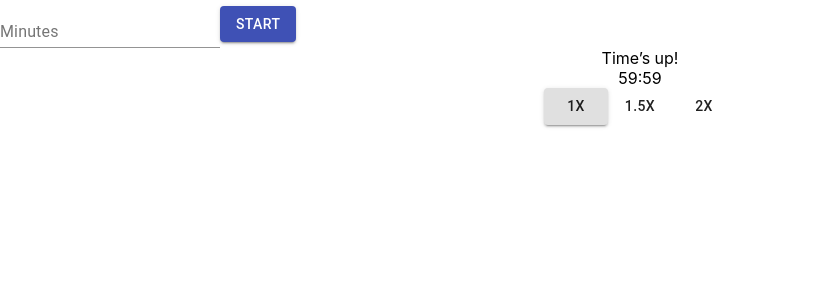
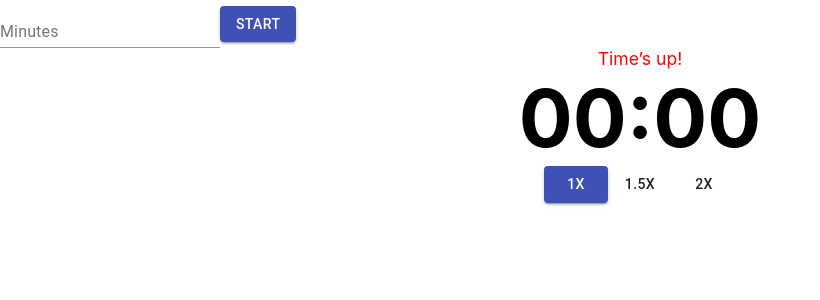
Before and after one commit to Kreozot/dcs-task-1, a React (Create React App) app: page / in a window 1280 px wide. Shown: the top 300 px of the page, without its empty margins (0-820 px from the left). Built offline with nearby package versions, Linux system fonts and the light colour scheme.

Commit message:
Timer text styles changing

```diff
--- a/src/App.jsx
+++ b/src/App.jsx
@@ -15,8 +15,11 @@ function App() {
   const [isPaused, setIsPaused] = useState(true);
 
   const tick = useCallback(() => {
-    setIsPaused(seconds === 0);
-    setSeconds(seconds - 1);
+    if (seconds === 0) {
+      setIsPaused(true);
+    } else {
+      setSeconds(seconds - 1);
+    }
   }, [seconds]);
 
   useInterval(tick, isPaused ? null : speed);
--- a/src/common/const.js
+++ b/src/common/const.js
@@ -1 +1,4 @@
 export const BASE_TIMEOUT = 1000;
+
+export const ATTENTION_SECONDS_LEFT = 20;
+export const ALARM_SECONDS_LEFT = 10;
--- a/src/components/SpeedController/SpeedButton.jsx
+++ b/src/components/SpeedController/SpeedButton.jsx
@@ -21,6 +21,7 @@ export default function SpeedButton(props) {
   return (
       <Button
         variant={ variant }
+        color="primary"
         onClick={ handleClick }
       >
         { title }
--- a/src/components/Timer/Timer.jsx
+++ b/src/components/Timer/Timer.jsx
@@ -1,6 +1,7 @@
 import React, { useMemo } from 'react';
 
 import { formatTime } from 'common/format';
+import { ATTENTION_SECONDS_LEFT, ALARM_SECONDS_LEFT } from 'common/const';
 
 import styles from './Timer.module.scss';
 
@@ -17,9 +18,19 @@ export default function Timer(props) {
     return '';
   }, [seconds, initialSeconds]);
 
+  const textClassName = useMemo(() => {
+    if (seconds <= ALARM_SECONDS_LEFT) {
+      return styles.messageAlarm;
+    }
+    if (seconds <= ATTENTION_SECONDS_LEFT) {
+      return styles.messageAttention;
+    }
+    return styles.message;
+  }, [seconds]);
+
   return (
     <div>
-      <div className={ styles.message }>
+      <div className={ textClassName }>
         { text }
       </div>
       <div className={ styles.time }>
--- a/src/components/Timer/Timer.module.scss
+++ b/src/components/Timer/Timer.module.scss
@@ -0,0 +1,29 @@
+@keyframes blink {
+  from {
+      opacity: 1;
+  }
+  to {
+      opacity: 0;
+  }
+}
+
+.message {
+  font-size: 1.1em;
+}
+
+.messageAttention {
+  @extend .message;
+
+  color: red;
+}
+
+.messageAlarm {
+  @extend .messageAttention;
+
+  animation: blink 0.7s cubic-bezier(1.0, 0, 0, 1.0) infinite both;
+}
+
+.time {
+  font-size: 5em;
+  font-weight: bold;
+}
```
